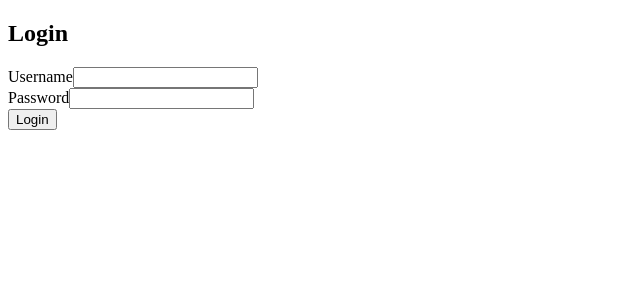
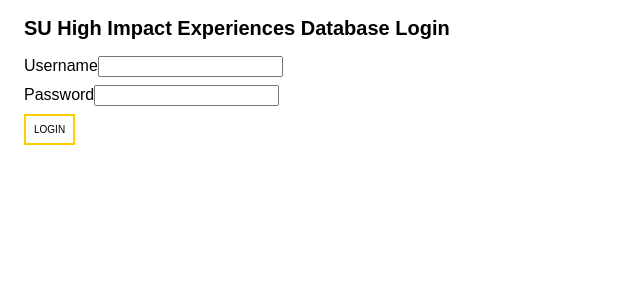
Before and after one commit to h-hedrick/cs-capstone-2020-hie, an Angular app in the folder hie-fred/: page / in a window 1280 px wide. Shown: the top 300 px of the page, without its empty margins (0-640 px from the left). Built offline with nearby package versions, Linux system fonts and the light colour scheme.

Commit message:
made login component look better
using the southwestern style guide, edited css and html to make it
pretty

```diff
--- a/hie-fred/src/app/app.component.html
+++ b/hie-fred/src/app/app.component.html
@@ -13,11 +13,16 @@
   <div class="container">
       <div class="row">
           <div class="col-sm-8 offset-sm-2">
+
               <router-outlet></router-outlet>
           </div>
       </div>
   </div>
 </div>
+
+<!-- TODO
+<div class="horizontal-bar"></div> -->
+
 
 <!-- primitive routing, from alice & hazel -->
 <div *ngIf="loggedIn==false">
--- a/hie-fred/src/app/loginComponent/loginComponent.component.css
+++ b/hie-fred/src/app/loginComponent/loginComponent.component.css
@@ -0,0 +1,33 @@
+* {
+    font-family: HK Grotesk,sans-serif;
+}
+
+.login-column {
+    margin-top: 1em;
+    margin-left: 1em;
+}
+
+h2 {
+    font-weight: 700;
+    font-size: 20px;
+}
+
+.form-group {
+    margin-top: .5em;
+}
+
+.invalid-feedback {
+    font-size: 13px;
+    color: red;
+}
+
+.button {
+    background-color: white;
+    border: 2px solid rgb(255, 205, 0); /* "southwestern gold" */
+    color: black;
+    padding: 8px 8px;
+    text-align: center;
+    text-decoration: none;
+    display: inline-block;
+    font-size: 10px;
+  }
--- a/hie-fred/src/app/loginComponent/loginComponent.component.html
+++ b/hie-fred/src/app/loginComponent/loginComponent.component.html
@@ -1,5 +1,8 @@
 <div *ngIf="error" class="alert alert-danger">{{error}}</div>
-<h2>Login</h2>
+
+<div class="login-column">
+
+<h2>SU High Impact Experiences Database Login</h2>
 <form [formGroup]="loginForm" (ngSubmit)="onSubmit()">
     <div class="form-group">
         <label for="username">Username</label>
@@ -12,13 +15,13 @@
         <label for="password">Password</label>
         <input type="password" formControlName="password" class="form-control" [ngClass]="{ 'is-invalid': submitted && f.password.errors }" />
         <div *ngIf="submitted && f.password.errors" class="invalid-feedback">
-            <div *ngIf="f.password.errors.required">Password is required</div>
+            <div *ngIf="f.password.errors.required" >Password is required</div>
         </div>
     </div>
     <div class="form-group">
-        <button [disabled]="loading" class="btn btn-primary">
+        <button [disabled]="loading" class="button">
             <span *ngIf="loading" class="spinner-border spinner-border-sm mr-1"></span>
-            Login
+            LOGIN
         </button>
     </div>
 </form>
```
Also changed, not shown: hie-fred/src/app/app.component.css (+9 -0 lines).
